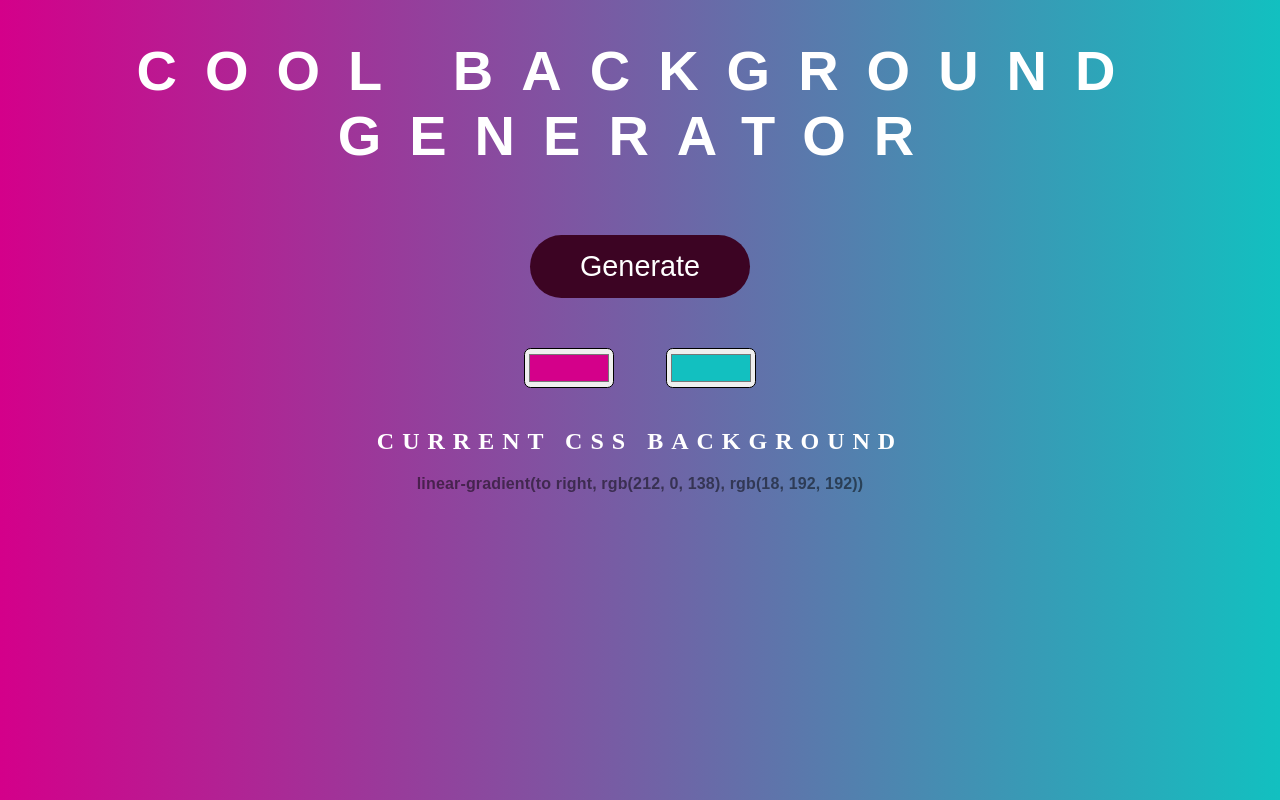
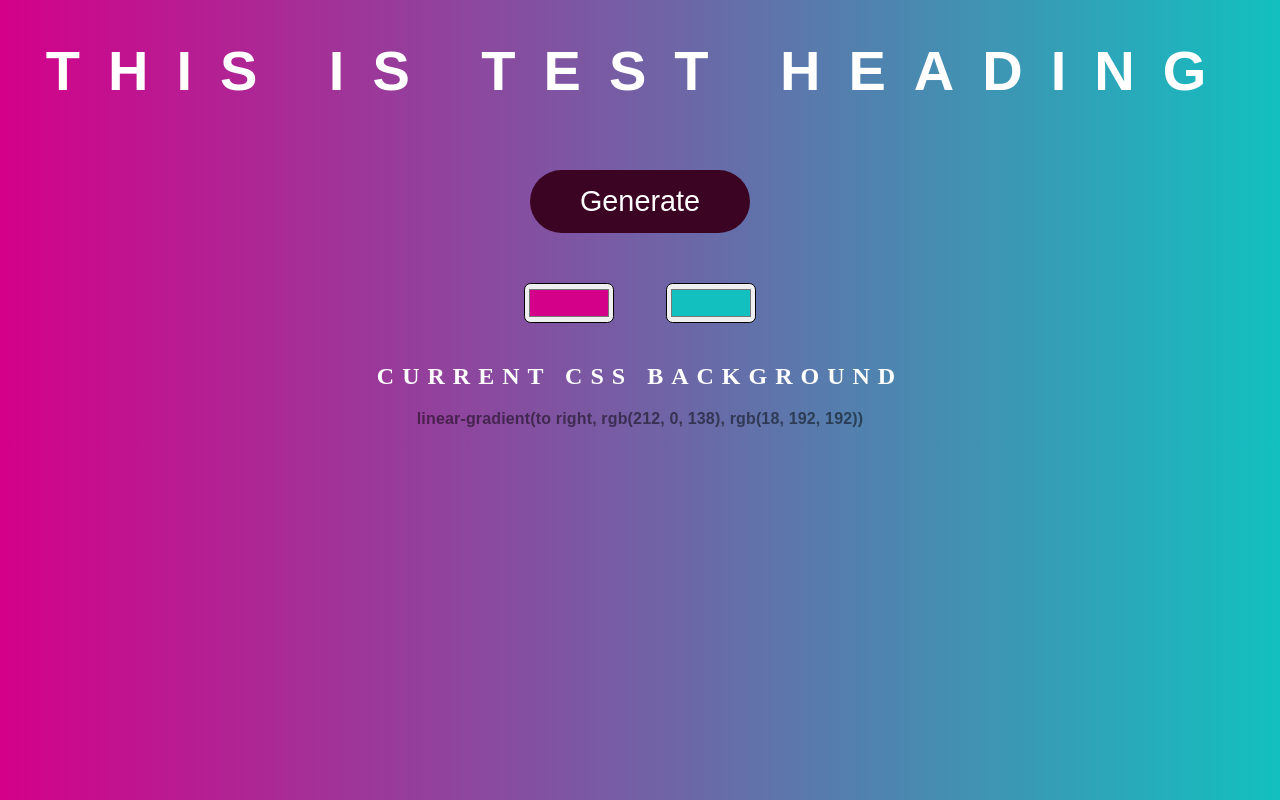
Before and after one commit to toran26/background, a plain HTML site: page index.html in a window 1280 px wide. Drawn offline with Linux system fonts and the light colour scheme.

```diff
--- a/index.html
+++ b/index.html
@@ -5,7 +5,7 @@
 	<link rel="stylesheet" type="text/css" href="style.css">
 </head>
 <body id="gradient">
-	<h1>Cool Background Generator</h1>
+	<h1>this is test heading</h1>
 	<input draggable="true" class="btn btn-primary" type="submit" value="Generate" class="button" id="random"><br/>
 	<input class="color1" type="color" name="color1" value="#D4008A">
 	<input class="color2" type="color" name="color2" value="#12C0C0">
```
